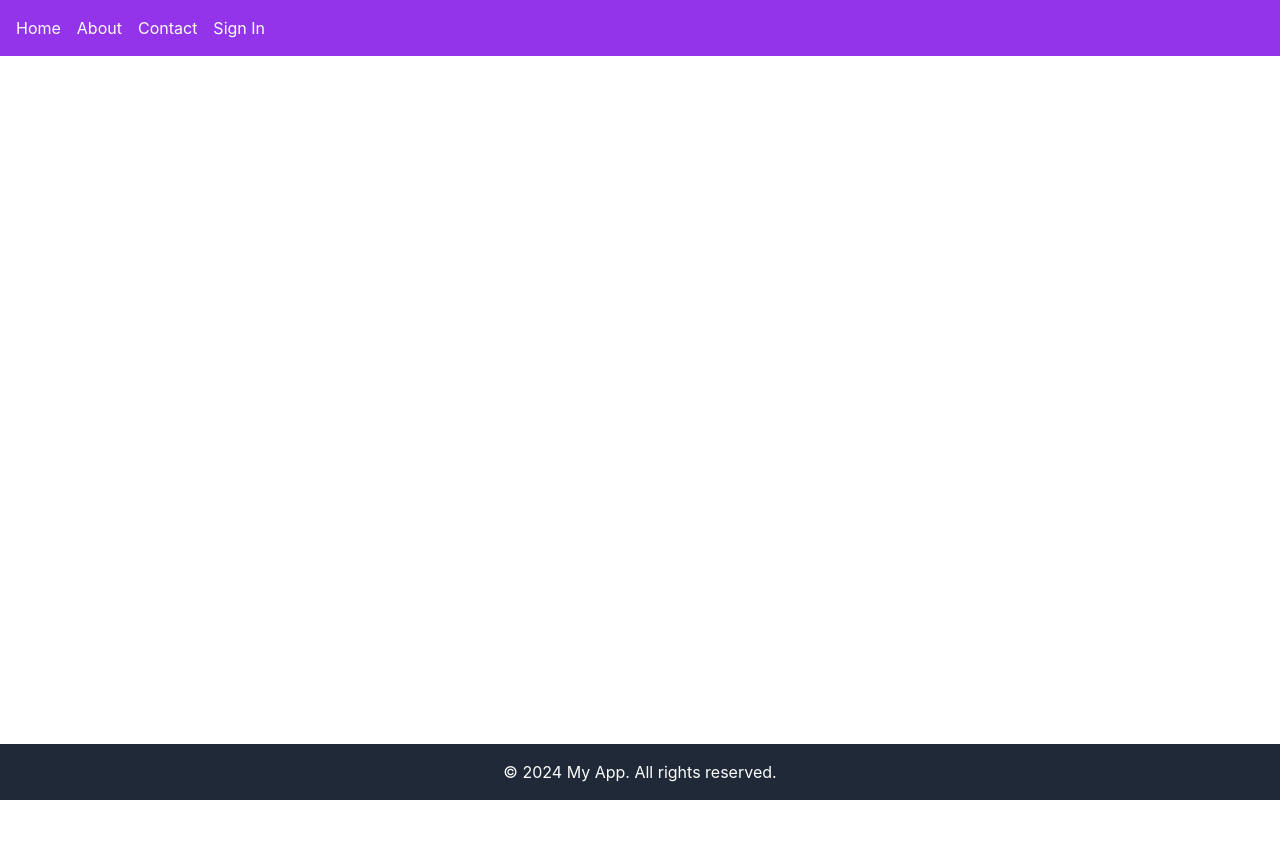
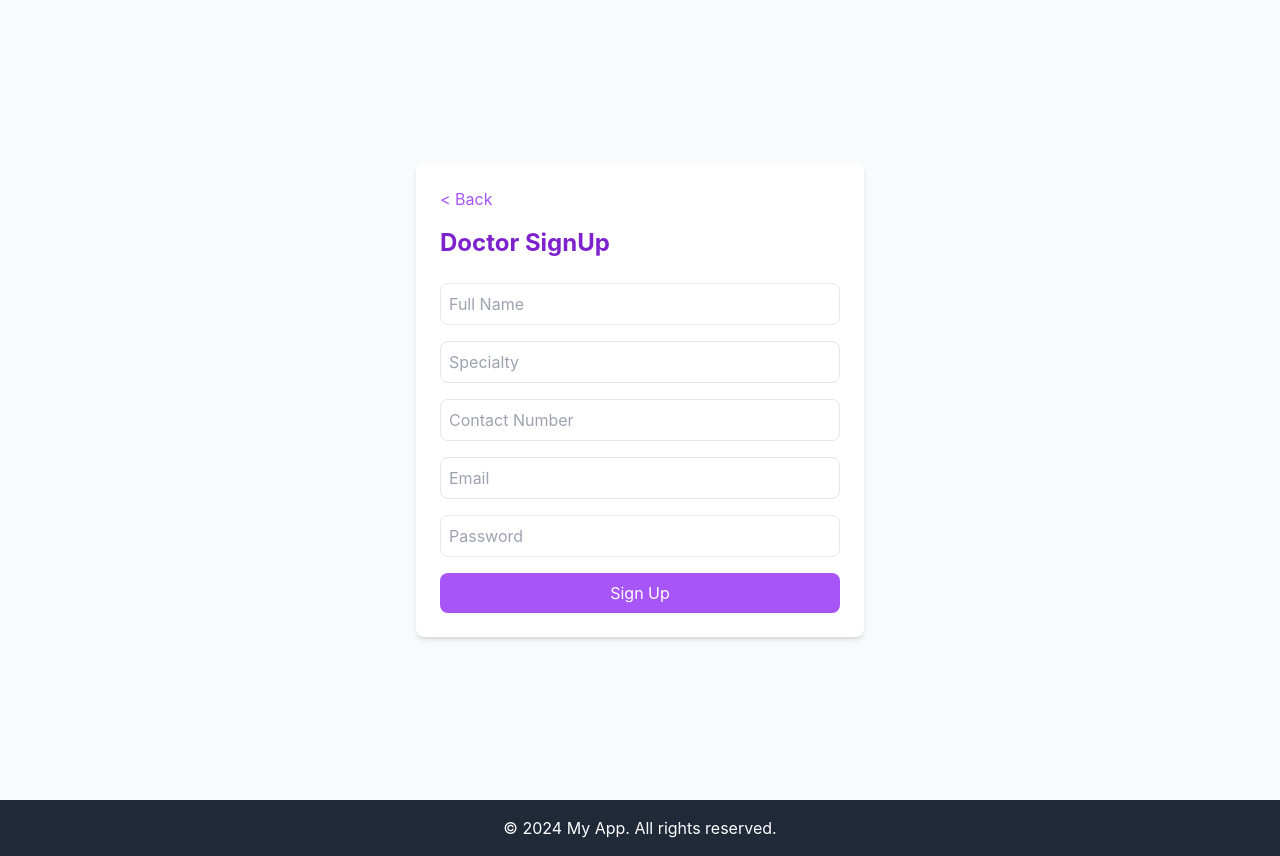
Before and after one commit to SachinKukkar/MNIT_SPHINX, a React (Create React App) app: page /signup in a window 1280 px wide. Before the commit the page ends 800 px from the top, so only its background shows below. Built offline with nearby package versions, Linux system fonts and the light colour scheme.

Commit message:
doctor signup added

```diff
--- a/src/App.js
+++ b/src/App.js
@@ -1,7 +1,7 @@
 // src/App.js
 import React from 'react';
 import { BrowserRouter as Router, Route, Routes } from 'react-router-dom';
-import Navbar from './components/Navbar';
+// import Navbar from './components/Navbar';
 import Footer from './components/Footer';
 import HomePage from './pages/HomePage';
 import AboutPage from './pages/AboutPage';
@@ -10,12 +10,13 @@ import SignInPage from './components/SignInPage';
 import PatientDetails from './pages/PatientDetails';
 import SymptomsPage from './pages/SymptomsPage';
 import Prescription from './pages/PrescriptionPage';
+import SignUp from './pages/SignUp';
 
 function App() {
   return (
     <Router>
       <div className="flex flex-col min-h-screen">
-        <Navbar />
+        {/* <Navbar /> */}
         <main className="flex-grow">
           <Routes>
             <Route path="/" element={<HomePage />} />
@@ -26,7 +27,7 @@ function App() {
             <Route path="/symptoms" element={<SymptomsPage />} />
             <Route path="/prescription" element={<Prescription />} />
             <Route path="/symptoms/:patientId" element={<SymptomsPage />} />
-
+            <Route path="/signup" element={<SignUp />} />
           </Routes>
         </main>
         <Footer />
--- a/src/components/Navbar.js
+++ b/src/components/Navbar.js
@@ -1,16 +1,16 @@
-// src/components/Navbar.js
-import React from 'react';
-import { Link } from 'react-router-dom';
+// // src/components/Navbar.js
+// import React from 'react';
+// import { Link } from 'react-router-dom';
 
-const Navbar = () => (
-  <nav className="bg-purple-600 p-4 text-white">
-    <ul className="flex space-x-4">
-      <li><Link to="/">Home</Link></li>
-      <li><Link to="/about">About</Link></li>
-      <li><Link to="/contact">Contact</Link></li>
-      <li><Link to="/signin">Sign In</Link></li>
-    </ul>
-  </nav>
-);
+// const Navbar = () => (
+//   <nav className="bg-purple-600 p-4 text-white">
+//     <ul className="flex space-x-4">
+//       <li><Link to="/">Home</Link></li>
+//       <li><Link to="/about">About</Link></li>
+//       <li><Link to="/contact">Contact</Link></li>
+//       <li><Link to="/signin">Sign In</Link></li>
+//     </ul>
+//   </nav>
+// );
 
-export default Navbar;
+// export default Navbar;
--- a/src/pages/HomePage.js
+++ b/src/pages/HomePage.js
@@ -9,7 +9,7 @@ const HomePage = () => {
   };
 
   const handleLoginClick = () => {
-    navigate('/login'); // Redirect to login page
+    navigate('/signin'); // Redirect to login page
   };
 
   const handleSignupClick = () => {
@@ -17,27 +17,32 @@ const HomePage = () => {
   };
 
   return (
-    <div className="flex items-center justify-center h-screen bg-gradient-to-r from-blue-500 to-indigo-500">
+    <div className="flex flex-col items-center justify-center h-screen bg-gradient-to-b from-gray-100 to-gray-300">
+      {/* Welcome message at the top */}
+      <h1 className="text-4xl font-semibold text-gray-800 mb-10">
+        Welcome to Our Healthcare App
+      </h1>
+
       <div className="text-center space-y-6">
-        <h1 className="text-5xl font-bold text-white mb-6">Welcome to Our Healthcare App</h1>
-
+        {/* "Add Patient" button */}
         <button
           onClick={handleAddPatientClick}
-          className="p-4 bg-white text-blue-500 rounded-lg shadow-lg hover:bg-gray-200 transition duration-300"
+          className="px-6 py-3 bg-indigo-600 text-white rounded-lg shadow-lg hover:bg-indigo-700 transition duration-300"
         >
           Add Patient
         </button>
 
-        <div className="space-x-4">
+        {/* "Login" and "Signup" buttons aligned in a row */}
+        <div className="flex justify-center space-x-4 mt-4">
           <button
             onClick={handleLoginClick}
-            className="p-4 bg-white text-blue-500 rounded-lg shadow-lg hover:bg-gray-200 transition duration-300"
+            className="px-6 py-3 bg-gray-700 text-white rounded-lg shadow-lg hover:bg-gray-800 transition duration-300"
           >
             Login
           </button>
           <button
             onClick={handleSignupClick}
-            className="p-4 bg-white text-blue-500 rounded-lg shadow-lg hover:bg-gray-200 transition duration-300"
+            className="px-6 py-3 bg-gray-700 text-white rounded-lg shadow-lg hover:bg-gray-800 transition duration-300"
           >
             Signup
           </button>
--- /dev/null
+++ b/src/pages/SignUp.js
@@ -0,0 +1,104 @@
+// src/pages/SignUp.js
+import React, { useState } from 'react';
+import { useNavigate } from 'react-router-dom';
+
+const SignUp = () => {
+  const navigate = useNavigate();
+  const [doctorData, setDoctorData] = useState({
+    fullName: '',
+    specialty: '',
+    contactNumber: '',
+    email: '',
+    password: '',
+  });
+
+  const handleChange = (e) => {
+    const { name, value } = e.target;
+    setDoctorData({ ...doctorData, [name]: value });
+  };
+
+  const handleSubmit = async () => {
+    try {
+      const response = await fetch('http://localhost:5000/api/doctor', {
+        method: 'POST',
+        headers: { 'Content-Type': 'application/json' },
+        body: JSON.stringify(doctorData),
+      });
+
+      if (response.ok) {
+        console.log('Doctor profile created successfully');
+        alert('Doctor profile created');
+        navigate('/'); // Redirect to the home page or login page
+      } else {
+        console.error('Failed to create doctor profile');
+      }
+    } catch (error) {
+      console.error('Error:', error);
+    }
+  };
+
+  return (
+    <div className="flex flex-col items-center justify-center min-h-screen bg-gray-50">
+      <div className="w-full max-w-md p-6 bg-white rounded-lg shadow-md">
+        <button onClick={() => navigate('/')} className="text-purple-500 mb-4">
+          {'< Back'}
+        </button>
+
+        <h2 className="text-2xl font-bold text-purple-700 mb-6">Doctor SignUp</h2>
+
+        <form className="space-y-4" onSubmit={(e) => e.preventDefault()}>
+          <input
+            type="text"
+            name="fullName"
+            placeholder="Full Name"
+            value={doctorData.fullName}
+            onChange={handleChange}
+            className="border rounded-lg p-2 w-full outline-none"
+          />
+          <input
+            type="text"
+            name="specialty"
+            placeholder="Specialty"
+            value={doctorData.specialty}
+            onChange={handleChange}
+            className="border rounded-lg p-2 w-full outline-none"
+          />
+          <input
+            type="text"
+            name="contactNumber"
+            placeholder="Contact Number"
+            value={doctorData.contactNumber}
+            onChange={handleChange}
+            className="border rounded-lg p-2 w-full outline-none"
+          />
+          <input
+            type="email"
+            name="email"
+            placeholder="Email"
+            value={doctorData.email}
+            onChange={handleChange}
+            className="border rounded-lg p-2 w-full outline-none"
+          />
+          <input
+            type="password"
+            name="password"
+            placeholder="Password"
+            value={doctorData.password}
+            onChange={handleChange}
+            className="border rounded-lg p-2 w-full outline-none"
+          />
+
+          <button
+            type="button"
+            onClick={handleSubmit}
+            className="w-full bg-purple-500 text-white py-2 rounded-lg mt-4"
+          >
+            Sign Up
+          </button>
+        </form>
+      </div>
+    </div>
+  );
+};
+
+export default SignUp;
```
Also changed, not shown: 1 other file (tests, documents, lock files or other folders).
